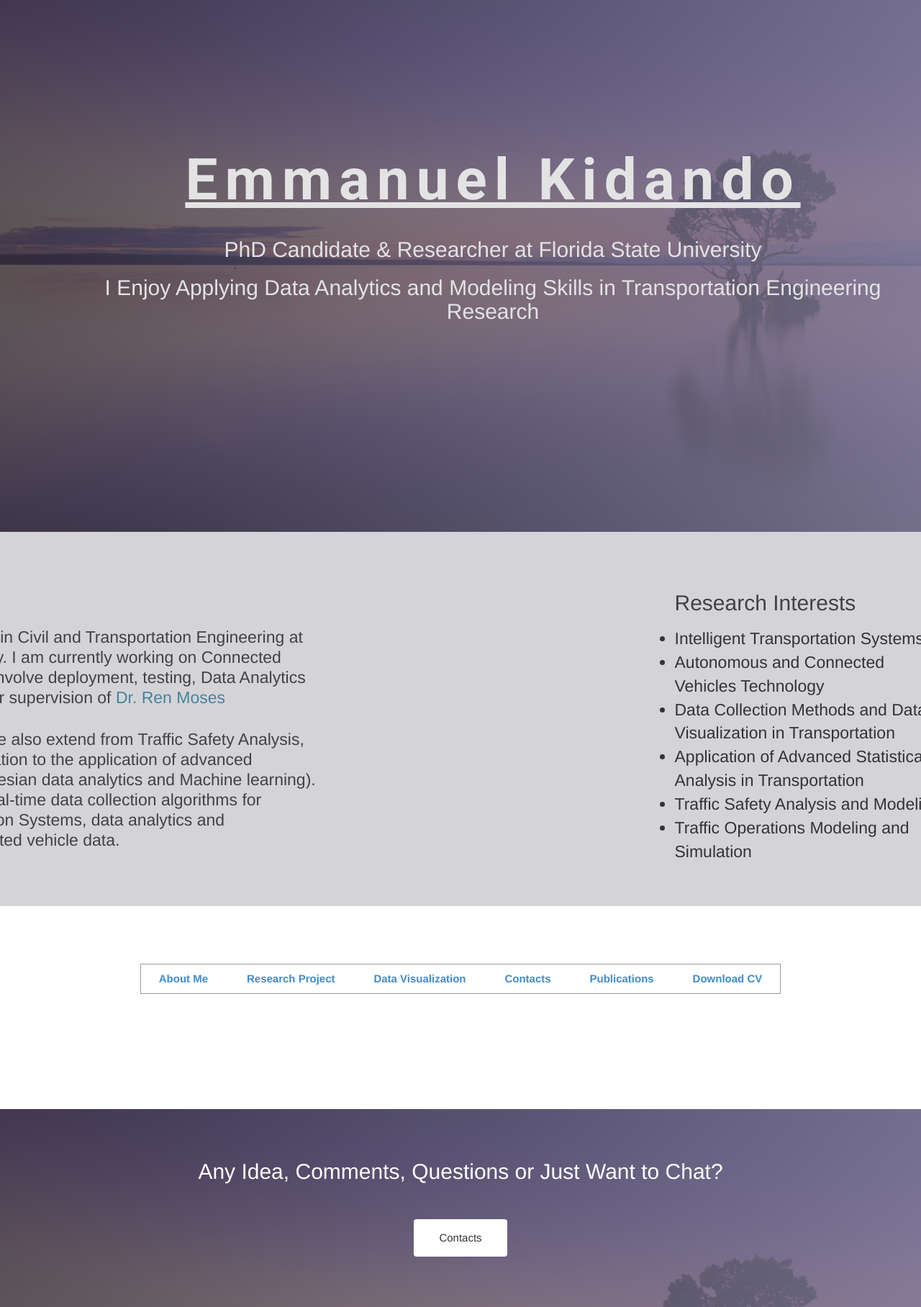
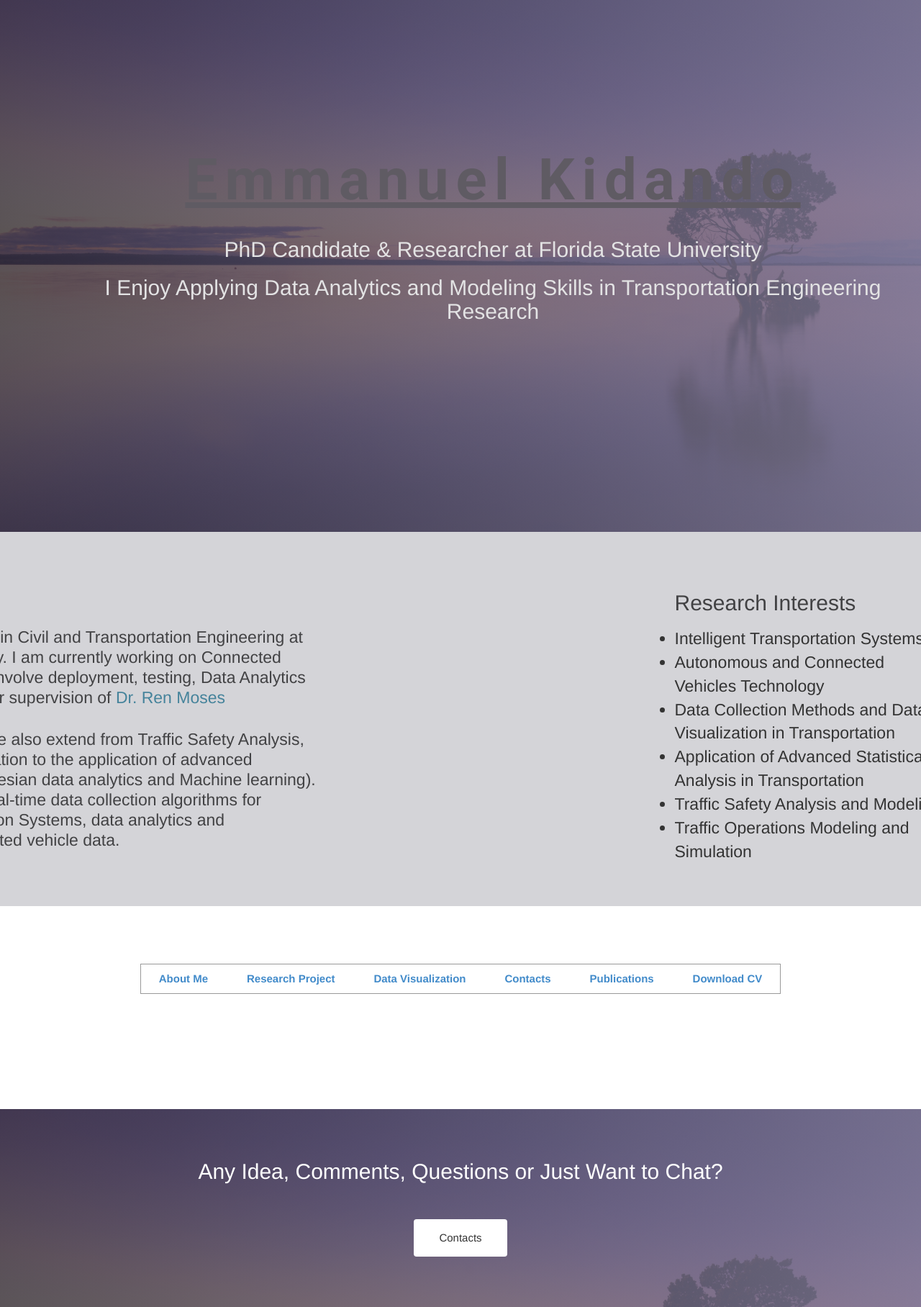
Before and after one commit to ekidando/Kidando, a Jekyll site: the page index.html, which Jekyll copies as it is, in a window 1280 px wide. Shown: the whole page at 72% size. Built offline with Jekyll 4.4.1, drawn with Linux system fonts in a browser that asks for light colours; some web fonts are replaced.

Commit message:
Update index.html

```diff
--- a/index.html
+++ b/index.html
@@ -27,7 +27,7 @@
 
         <div class="block">
 
-          <h1 class="animated fadeInUp #bcbcbc underline">Emmanuel Kidando </h1>
+          <h1 class="animated fadeInUp colorlinehz underline">Emmanuel Kidando </h1>
           <h2 class="animated fadeInUp"> PhD Candidate & Researcher at Florida State University</h2>
           <h2 class="animated fadeInUp">I Enjoy Applying Data Analytics and Modeling Skills in Transportation Engineering Research</h2>
         </div>
```
